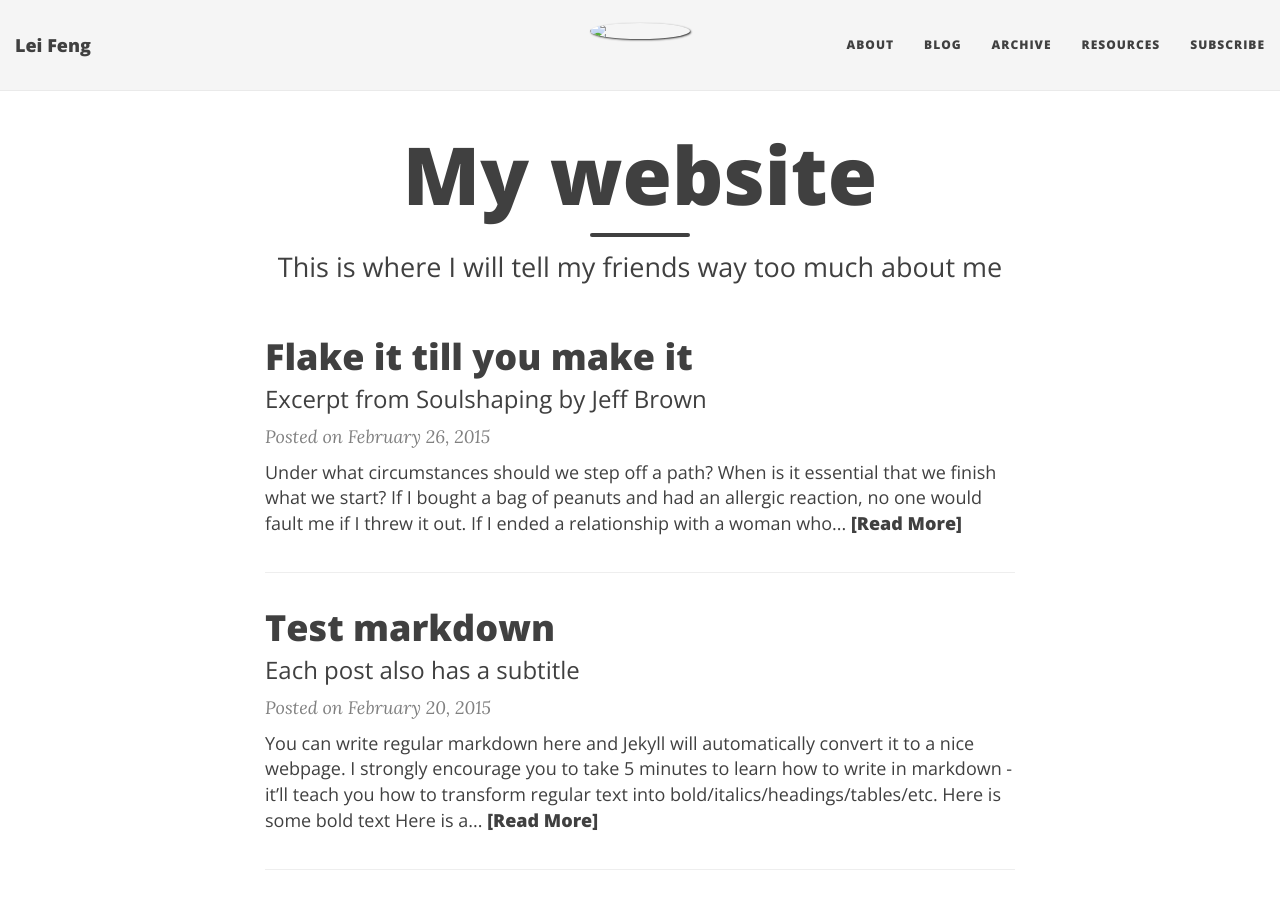
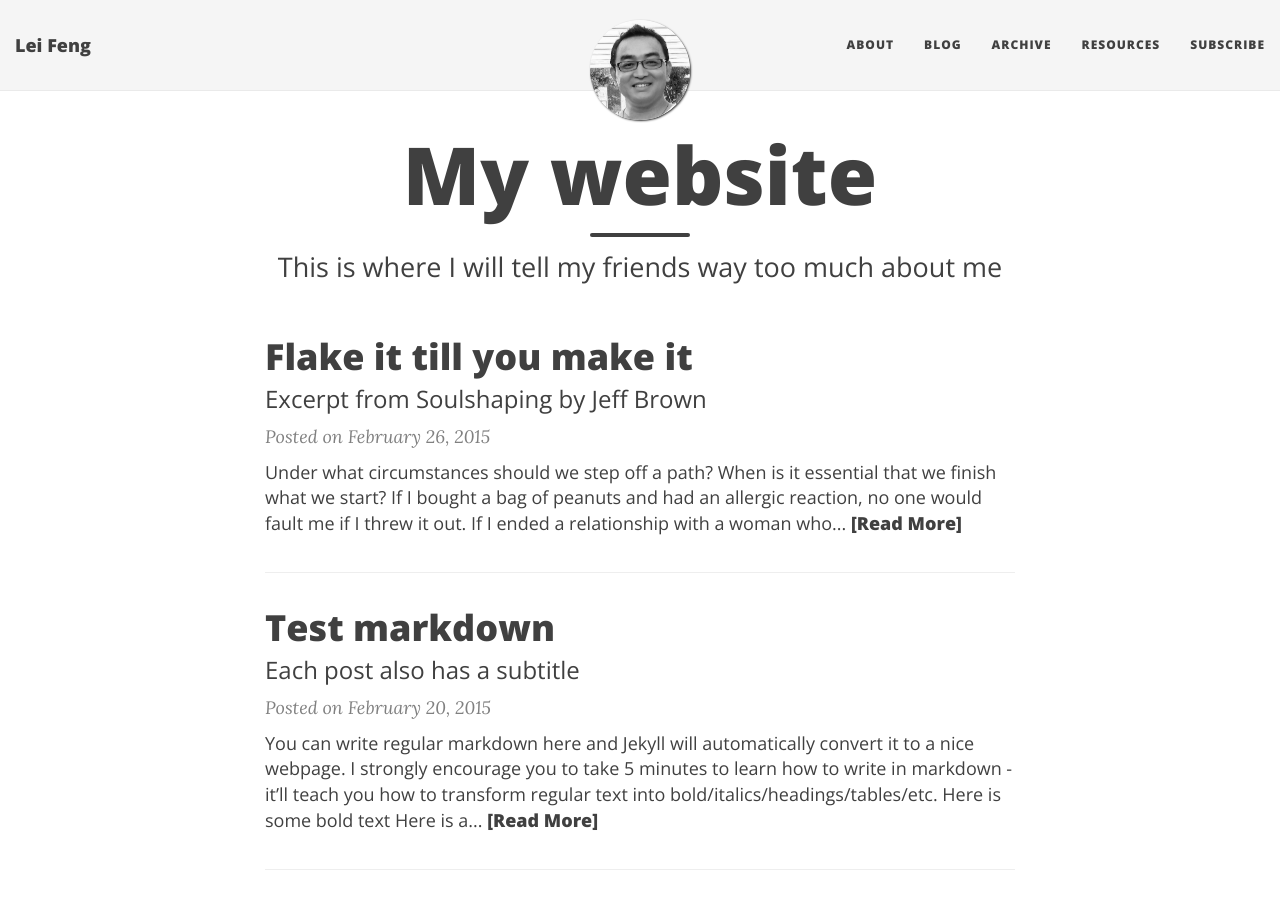
Before and after one commit to stonefl/stonefl.github.io, a Jekyll site: the page built from index.html, in a window 1280 px wide and 900 px high. Built offline with Jekyll 4.4.1, drawn with Linux system fonts in a browser that asks for light colours; nearby versions of some CDN libraries; the list of posts is cut into pages by our own code.

Commit message:
Update _config.yml

```diff
--- a/_config.yml
+++ b/_config.yml
@@ -37,7 +37,7 @@ navbar-links:
 
 # Image to show in the navigation bar - image must be a square (width = height)
 # Remove this parameter if you don't want an image in the navbar
-avatar: "/img/leifeng02.jpg"
+avatar: "/img/avatar/leifeng02.jpg"
 
 # --- Footer options --- #
 
```
